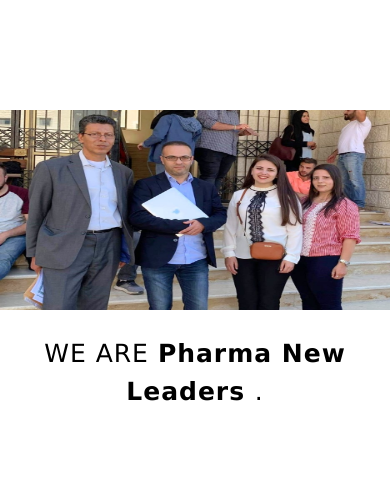
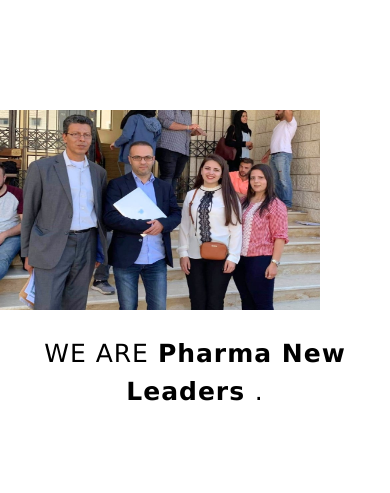
Before and after one commit to RandInaim/PharmaNewLeaders, a plain HTML site: page index.html in a window 390 px wide. Shown: the part 351-844 px from the top of the page. Drawn offline with nearby package versions, Linux system fonts and the light colour scheme.

Commit message:
Update style.css

```diff
--- a/style.css
+++ b/style.css
@@ -132,17 +132,18 @@ p {
 	width: 800px;
 	height: 400px;
 	vertical-align: middle;
+	justify-content: center;
 }
-@media screen and (max-width: 600px) {
+img.center {
+	display: block;
+	margin-left: auto;
+	margin-right: auto;
+}
+@media screen and (max-width: 400px) {
 	.homeImg {
 		width: 320px;
 		height: 200px;
 		vertical-align: middle;
-	}
-	img.center {
-		display: block;
-		margin-left: auto;
-		margin-right: auto;
 	}
 
 	li {
@@ -165,10 +166,6 @@ p {
 		font-weight: 400;
 		padding-bottom: 0;
 		margin-bottom: 0;
-	}
-	.homeImg {
-		width: 400px;
-		height: 200px;
 	}
 }
 
```
